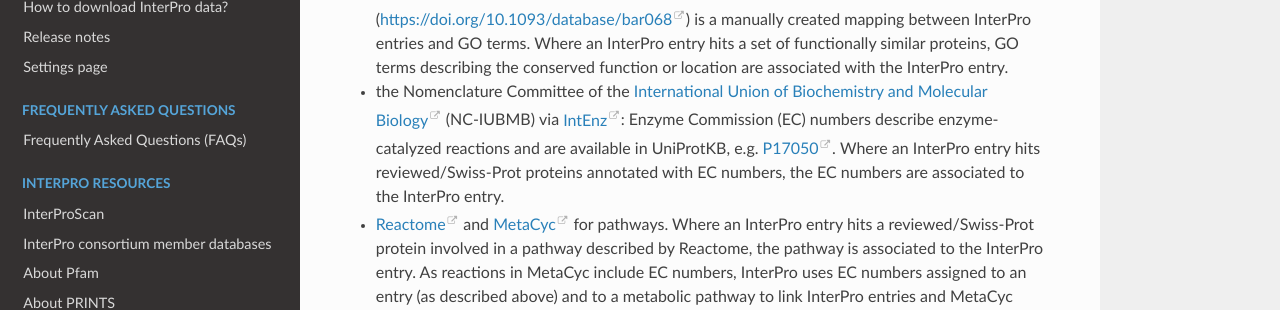
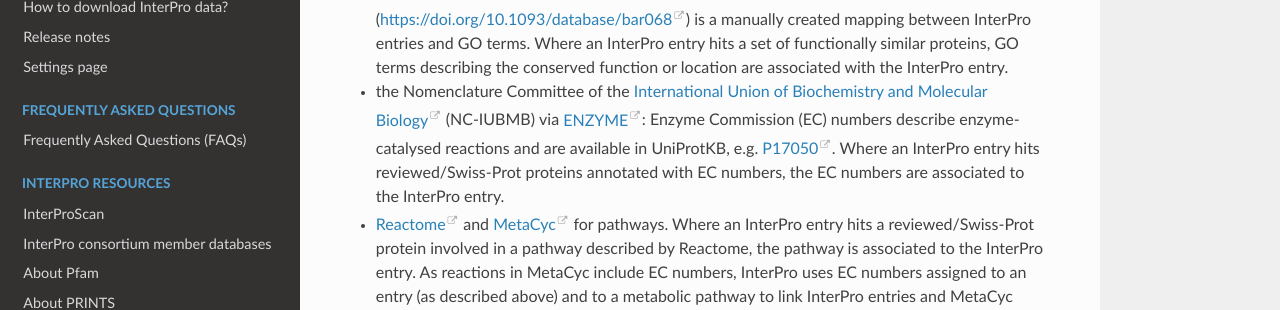
Before and after one commit to ProteinsWebTeam/interpro-docs, a Sphinx documentation site: the page built from docs/entries_info.rst, in a window 1280 px wide and 900 px high, scrolled down 1428 px. Shown: the part 378-688 px from the top of the window. Built offline with Sphinx 7.4.7 and the Read the Docs theme 3.1.0, drawn with Linux system fonts in a browser that asks for light colours.

Commit message:
Update EC number link and name

```diff
--- a/docs/entries_info.rst
+++ b/docs/entries_info.rst
@@ -79,7 +79,7 @@ InterPro uses several standards and ontologies:
 
 - the `NCBI Taxonomy <//www.ncbi.nlm.nih.gov/taxonomy>`_  for taxa: the NCBI assigns unique taxonomic identifiers for all organisms (taxa) that are represented in UniProtKB. As these taxonomic identifiers are stable, InterPro uses them to let users search the resource by organism;
 - the `Gene Ontology (GO) <//www.geneontology.org>`_ for functions, processes, cellular components: InterPro2Go (https://doi.org/10.1093/database/bar068) is a manually created mapping between InterPro entries and GO terms. Where an InterPro entry hits a set of functionally similar proteins, GO terms describing the conserved function or location are associated with the InterPro entry.
-- the Nomenclature Committee of the `International Union of Biochemistry and Molecular Biology <//www.iubmb.org/>`_ (NC-IUBMB) via `IntEnz <https://www.ebi.ac.uk/intenz/>`_: Enzyme Commission (EC) numbers describe enzyme-catalyzed reactions and are available in UniProtKB, e.g. `P17050 <https://www.uniprot.org/uniprotkb/P17050/entry>`_. Where an InterPro entry hits reviewed/Swiss-Prot proteins annotated with EC numbers, the EC numbers are associated to the InterPro entry.
+- the Nomenclature Committee of the `International Union of Biochemistry and Molecular Biology <//www.iubmb.org/>`_ (NC-IUBMB) via `ENZYME <https://enzyme.expasy.org/index.html>`_: Enzyme Commission (EC) numbers describe enzyme-catalysed reactions and are available in UniProtKB, e.g. `P17050 <https://www.uniprot.org/uniprotkb/P17050/entry>`_. Where an InterPro entry hits reviewed/Swiss-Prot proteins annotated with EC numbers, the EC numbers are associated to the InterPro entry.
 - `Reactome <//reactome.org>`_ and `MetaCyc <//metacyc.org/>`_ for pathways. Where an InterPro entry hits a reviewed/Swiss-Prot protein involved in a pathway described by Reactome, the pathway is associated to the InterPro entry. As reactions in MetaCyc include EC numbers, InterPro uses EC numbers assigned to an entry (as described above) and to a metabolic pathway to link InterPro entries and MetaCyc pathways.
 
 
```
